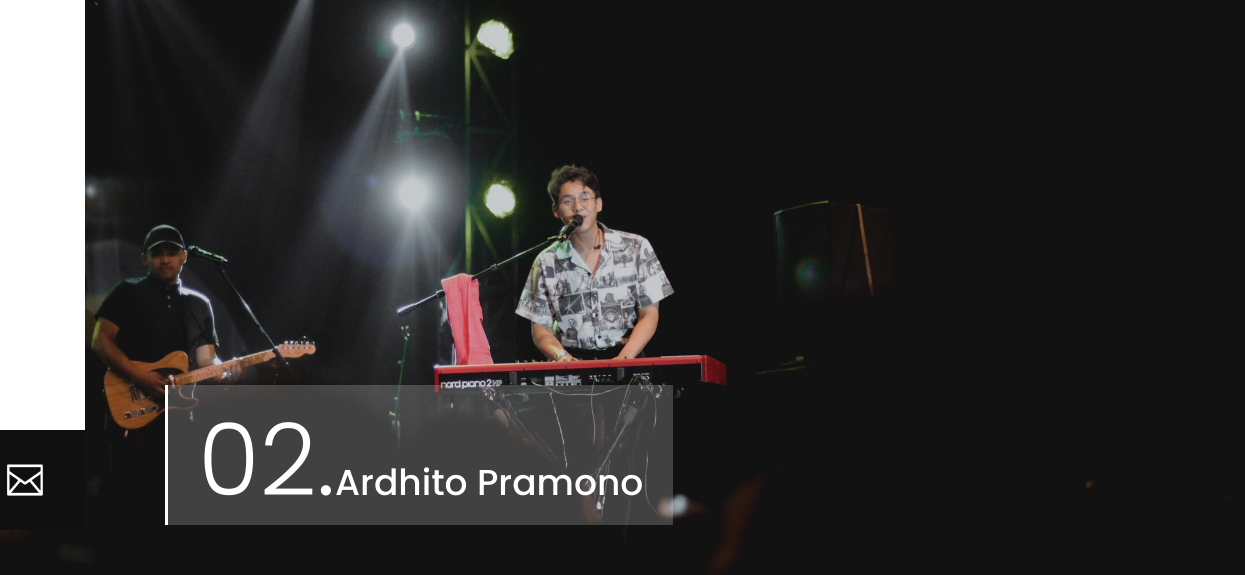
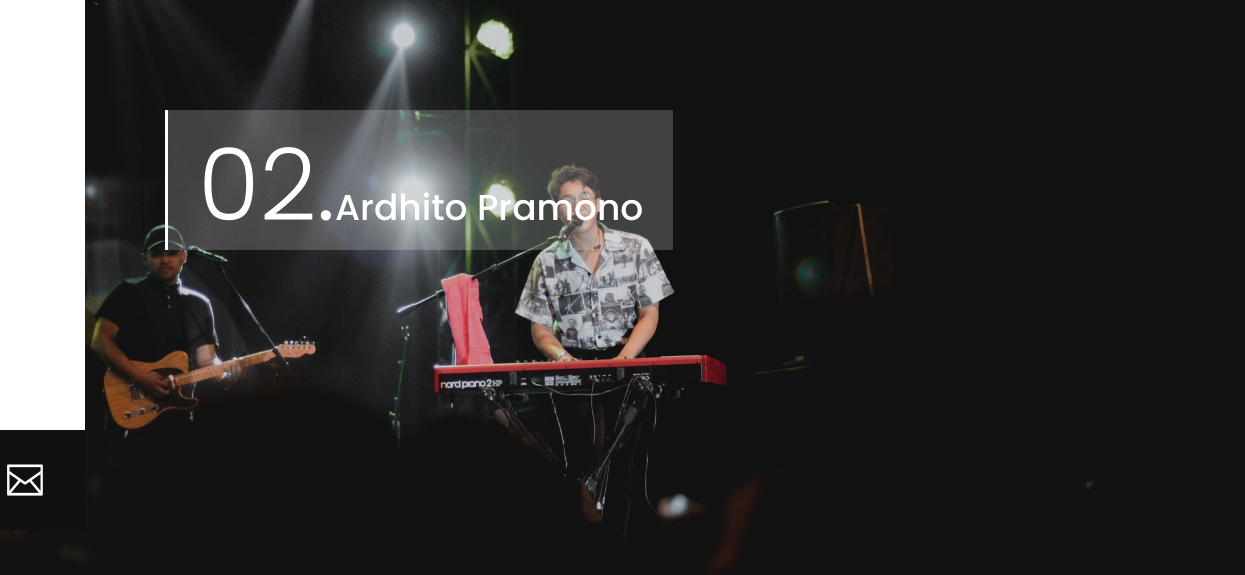
Before and after one commit to hilmanmotret/hilmanmotret.github.io, a plain HTML site: page index.html in a window 1280 px wide. Shown: the part 170-745 px from the top of the page, 35-1280 px from the left. Drawn offline with Linux system fonts and the light colour scheme.

Commit message:
Update core-style.css

```diff
--- a/css/core-style.css
+++ b/css/core-style.css
@@ -708,7 +708,9 @@ img {
     -webkit-box-align: baseline;
     -ms-flex-align: baseline;
     align-items: baseline;
-    margin-top: 450px; /* -100px */
+    margin-bottom: 100px;
+    bottom: 0;
+    right: 0;
 }
 
 .slide-text h2 {
```
